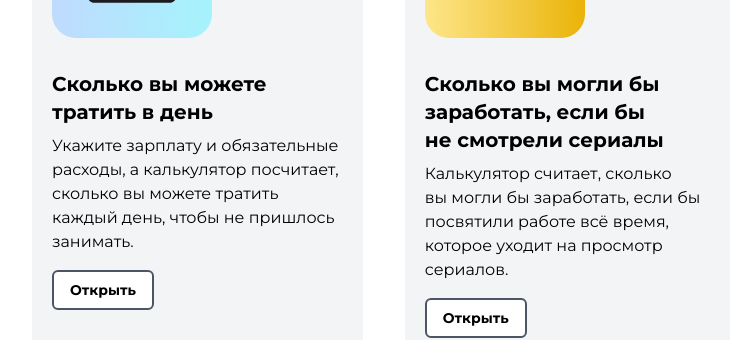
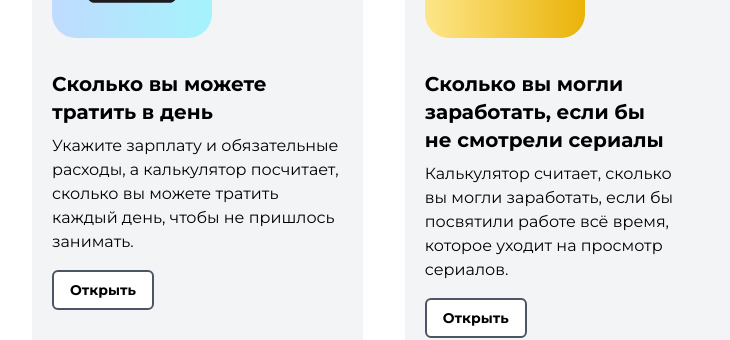
Before and after one commit to Dosybi/groovy-calcs, a Next.js app: page / in a window 1280 px wide. Shown: the part 1510-1850 px from the top of the page, without its empty margins (240-970 px from the left). Built offline with nearby package versions, Linux system fonts and the light colour scheme.

Commit message:
fix text

```diff
--- a/pages/index.js
+++ b/pages/index.js
@@ -61,9 +61,9 @@ const calcs = [
     color: colors.holly,
   },
   {
-    name: 'Сколько вы могли бы заработать, если бы не смотрели сериалы',
+    name: 'Сколько вы могли заработать, если бы не смотрели сериалы',
     description:
-      'Калькулятор считает, сколько вы могли бы заработать, если бы посвятили работе всё время, которое уходит на просмотр сериалов.',
+      'Калькулятор считает, сколько вы могли заработать, если бы посвятили работе всё время, которое уходит на просмотр сериалов.',
     link: 'https://unearned.vercel.app/',
     icon: UnearnedIcon,
     color: colors.gold,
```
